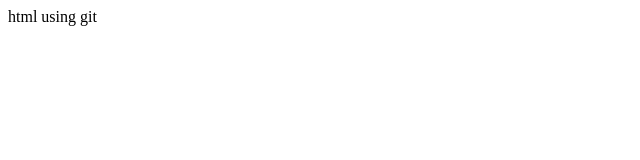
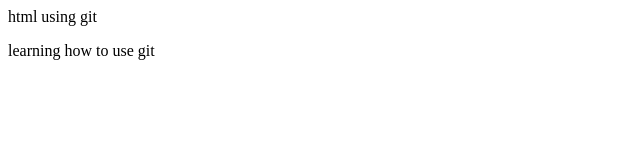
Before and after one commit to aashritha99/samplehtml, a plain HTML site: page p1/index.html in a window 1280 px wide. Shown: the whole page, without its empty margins (0-640 px from the left). Drawn offline with Linux system fonts and the light colour scheme.

Commit message:
added a body and <p> tag

```diff
--- a/p1/index.html
+++ b/p1/index.html
@@ -5,4 +5,7 @@
        <head>
            html using git
        </head>
+<body>
+<p>learning how to use git</p>
+</body>
 </html>
```
